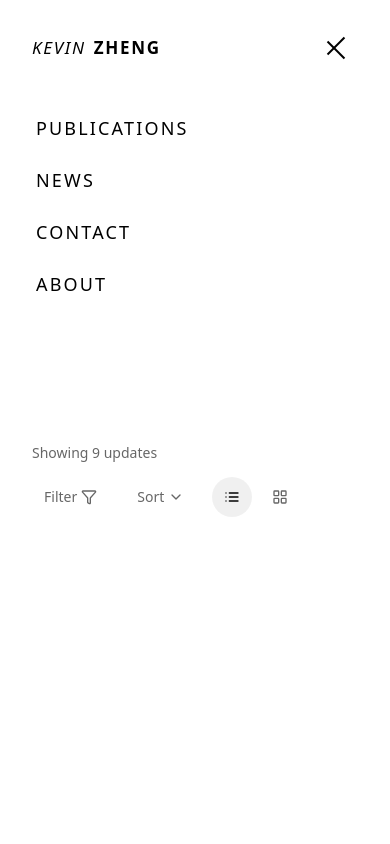
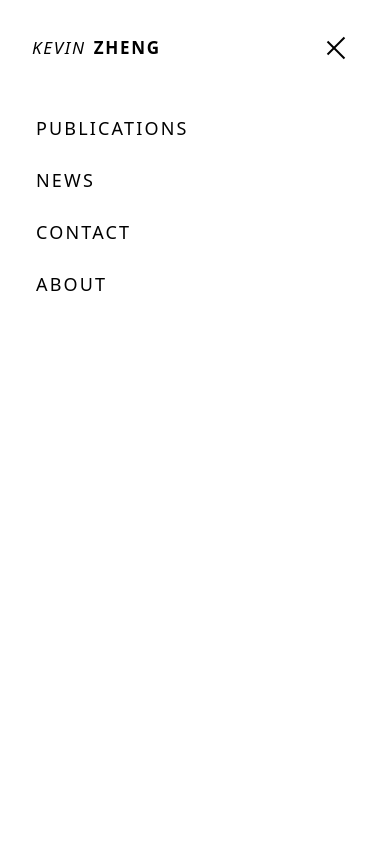
Before and after one commit to kyxzhe/kyxzhe.github.io, a Next.js app: page /news in a window 390 px wide. Both pictures are taken after a click on the button 336 px from the left and 48 px from the top of the page. Shown: the top 844 px of the page. Built offline with nearby package versions, Linux system fonts and the light colour scheme.

Commit message:
fix: correct mobile navigation layering
- Keep navigation above page controls and isolate header blur.
- Fit the menu to the visible viewport and narrow toolbars to mobile content.

Tests: pnpm lint, pnpm typecheck, pnpm build passed; Playwright responsive and interaction checks passed

```diff
--- a/src/app/news/page.tsx
+++ b/src/app/news/page.tsx
@@ -292,7 +292,7 @@ export default function NewsPage() {
         <div className="relative z-40 flex flex-wrap items-center justify-between gap-3 text-sm font-medium">
           <p role="status" aria-live="polite" className="text-[rgba(0,0,0,0.6)] dark:text-[rgba(255,255,255,0.8)]">Showing {sortedItems.length} updates</p>
 
-          <div className="relative flex items-center gap-4 text-sm font-medium">
+          <div className="relative flex items-center gap-2 text-sm font-medium sm:gap-4">
             <div className="relative flex items-center gap-1">
               <button
                 type="button"
--- a/src/app/publications/page.tsx
+++ b/src/app/publications/page.tsx
@@ -468,7 +468,7 @@ export default function PublicationsPage() {
             Showing {sortedItems.length} publications
           </p>
 
-          <div className="relative flex items-center gap-4 text-sm">
+          <div className="relative flex items-center gap-2 text-sm sm:gap-4">
             <div className="relative flex items-center gap-1">
               <button
                 type="button"
--- a/src/components/MobileNav.tsx
+++ b/src/components/MobileNav.tsx
@@ -19,7 +19,7 @@ const MobileNav = React.memo(({ open, closeMenu }: Props) => (
         exit="exit"
         variants={mobileMenuVariants}
         transition={{ type: 'spring', stiffness: 300, damping: 30 }}
-        className="fixed inset-0 z-30 flex h-screen min-h-screen flex-col gap-1 overflow-y-auto bg-white px-8 pb-8 pt-[104px] text-foreground dark:bg-black dark:text-white md:hidden"
+        className="fixed inset-0 z-30 flex h-dvh flex-col gap-1 overflow-y-auto bg-white px-8 pb-8 pt-[104px] text-foreground dark:bg-black dark:text-white md:hidden"
         aria-label="Mobile navigation"
       >
         {navItems.map(({ href, label, title }) => (
--- a/src/components/Navbar.tsx
+++ b/src/components/Navbar.tsx
@@ -59,7 +59,7 @@ export default function Navbar() {
 
   return (
     <>
-      <header className="fixed left-0 right-0 top-0 z-40 w-full bg-[var(--background)]/90 px-6 pb-2 pt-[18px] backdrop-blur-md supports-[backdrop-filter]:bg-[var(--background)]/78 md:px-[42px] md:pt-6" role="banner">
+      <header className="fixed left-0 right-0 top-0 z-50 w-full px-6 pb-2 pt-[18px] before:absolute before:inset-0 before:bg-[var(--background)]/90 before:backdrop-blur-md supports-[backdrop-filter]:before:bg-[var(--background)]/78 md:px-[42px] md:pt-6" role="banner">
         <nav
           className="relative z-10 flex flex-row items-center justify-between px-2 py-2 md:flex-row md:items-center md:px-4"
           aria-label="Main navigation"
```
